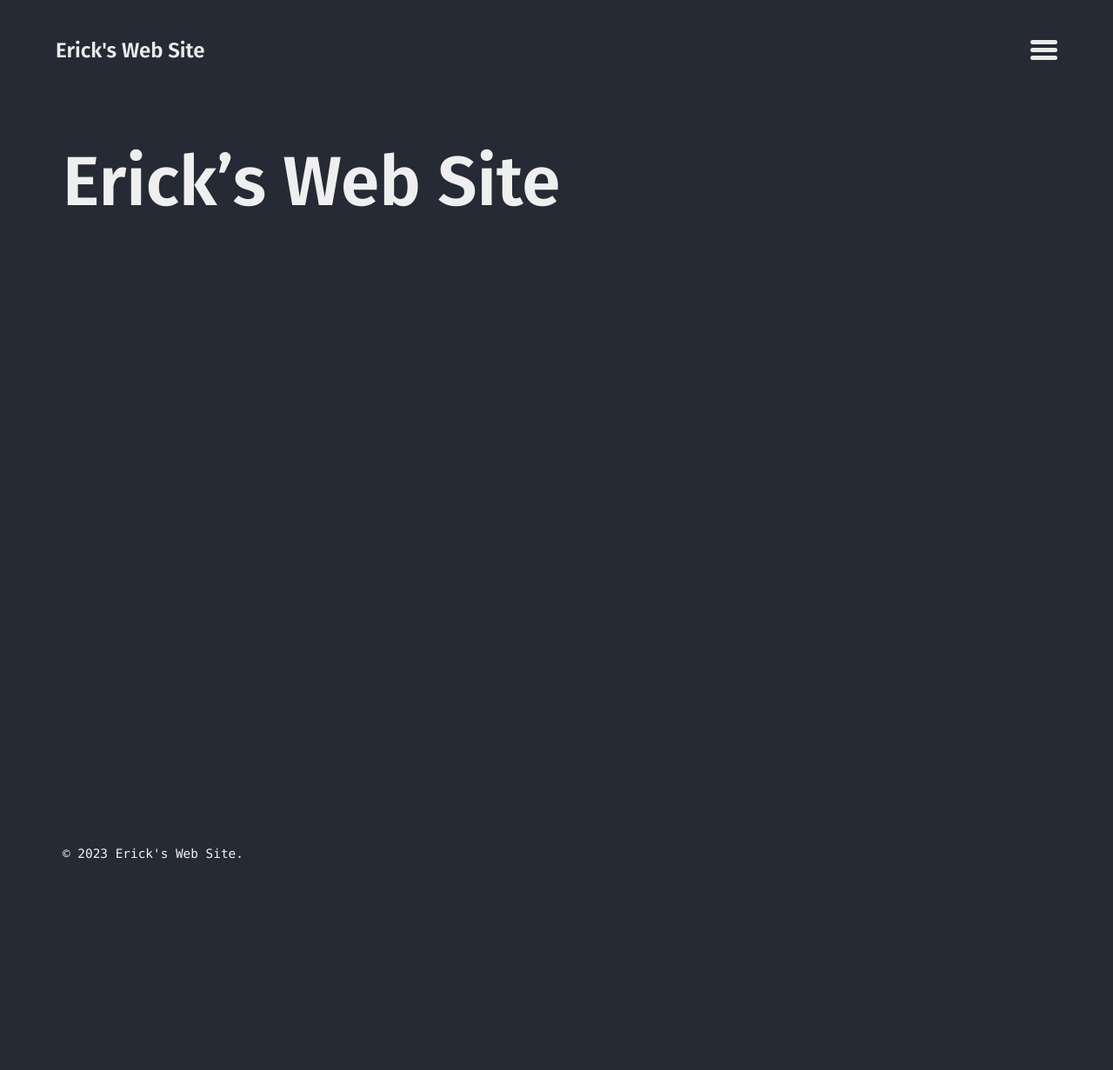
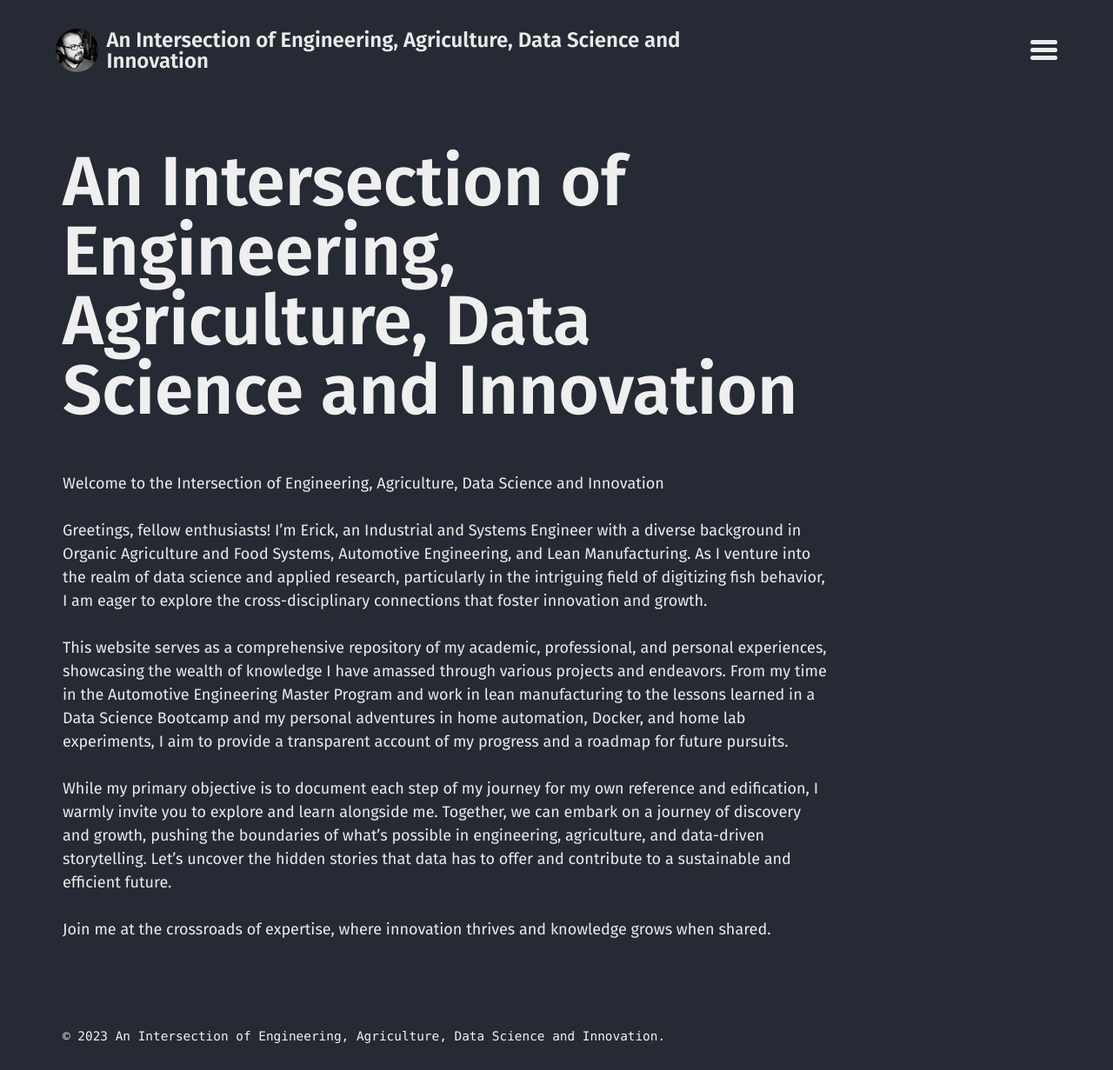
Before and after one commit to mmistakes/jekyll-theme-basically-basic, a Jekyll site: the page built from index.md, in a window 1280 px wide. Shown: the whole page at 87% size. Built offline with Jekyll 4.4.1, drawn with Linux system fonts in a browser that asks for light colours; before the commit the page ends 1021 px from its top, so only the background shows below that.

Commit message:
Home page creation

```diff
--- a/_config.yml
+++ b/_config.yml
@@ -14,9 +14,9 @@
 # You can create any custom variable you would like, and they will be accessible
 # in the templates via {{ site.myvariable }}.
 lang: en-US
-title: Erick's Web Site
+title: An Intersection of Engineering, Agriculture, Data Science and Innovation
 email: erick@erickcantu.com
-description:
+description: Explore the fusion of engineering, agriculture, and innovation with Erick, a Data Scientist navigating the crossroads of expertise to create sustainable, efficient solutions..
 baseurl: # the optional subpath of your site, e.g. "/blog"
 url: https://www.erickcantu.com
 author:
@@ -25,7 +25,7 @@ author:
   picture:
 twitter_username:
 github_username: erickCantu
-logo: # path of site logo, e.g. "/assets/images/logo.png"
+logo: "/assets/images/avatar.jpg" # path of site logo, e.g. "/assets/images/logo.png"
 search: # true, false (default)
 search_full_content: false # true, false (default)
 search_provider: # lunr (default), algolia
--- a/index.md
+++ b/index.md
@@ -1,3 +1,13 @@
 ---
 layout: home
 ---
+
+Welcome to the Intersection of Engineering, Agriculture, Data Science and Innovation
+
+Greetings, fellow enthusiasts! I'm Erick, an Industrial and Systems Engineer with a diverse background in Organic Agriculture and Food Systems, Automotive Engineering, and Lean Manufacturing. As I venture into the realm of data science and applied research, particularly in the intriguing field of digitizing fish behavior, I am eager to explore the cross-disciplinary connections that foster innovation and growth.
+
+This website serves as a comprehensive repository of my academic, professional, and personal experiences, showcasing the wealth of knowledge I have amassed through various projects and endeavors. From my time in the Automotive Engineering Master Program and work in lean manufacturing to the lessons learned in a Data Science Bootcamp and my personal adventures in home automation, Docker, and home lab experiments, I aim to provide a transparent account of my progress and a roadmap for future pursuits.
+
+While my primary objective is to document each step of my journey for my own reference and edification, I warmly invite you to explore and learn alongside me. Together, we can embark on a journey of discovery and growth, pushing the boundaries of what's possible in engineering, agriculture, and data-driven storytelling. Let's uncover the hidden stories that data has to offer and contribute to a sustainable and efficient future.
+
+Join me at the crossroads of expertise, where innovation thrives and knowledge grows when shared.
```
Also changed, not shown: assets/images/avatar.jpg (added).
